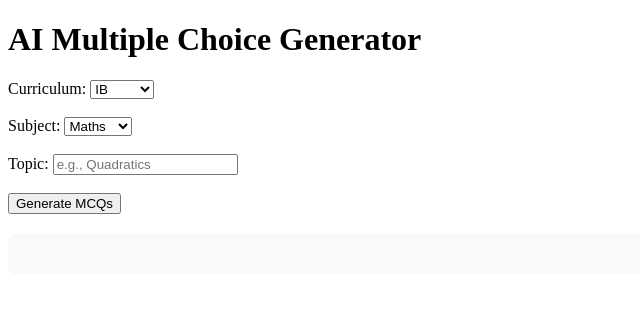
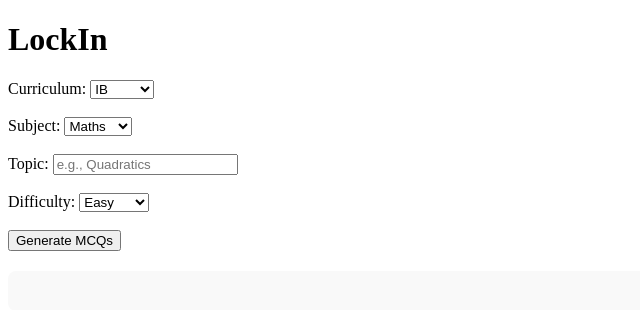
Before and after one commit to francoNovoa08/LockIn-demo, a Flask app: page / in a window 1280 px wide. Shown: the top 310 px of the page, without its empty margins (0-640 px from the left). Run offline with Flask 3, Linux system fonts and the light colour scheme.

Commit message:
Add difficulty selector

```diff
--- a/main.py
+++ b/main.py
@@ -1,7 +1,7 @@
 import os
 
+from flask import Flask, jsonify, render_template, request
 from openai import OpenAI
-from flask import Flask, jsonify, render_template, request
 
 app = Flask(__name__)
 client = OpenAI(api_key=os.getenv("OPENAI_API_KEY"))
@@ -18,11 +18,14 @@ def generate_mcqs():
     curriculum = data.get("curriculum", "IB")
     subject = data.get("subject", "Math")
     topic = data.get("topic", "Functions")
+    difficulty = data.get("difficulty", "Medium")
 
     prompt = f"""
 You are an expert {curriculum} {subject} tutor.
 
 Generate 3 multiple-choice questions (MCQs) on the topic "{topic}" for the {curriculum} curriculum.
+Ensure the questions are relevant to the {curriculum} curriculum. Abide by this strictly.
+Make the questions suitable for {difficulty} level students.
 Each question must have:
 - A clear question
 - 4 answer options labeled A–D
@@ -43,14 +46,14 @@ Format exactly like this:
 """
 
     try:
-        response = openai.ChatCompletion.create(model="gpt-4o",
-                                                messages=[{
-                                                    "role": "user",
-                                                    "content": prompt
-                                                }],
-                                                temperature=0.7,
-                                                max_tokens=1000)
-        content = response["choices"][0]["message"]["content"]
+        response = client.chat.completions.create(model="gpt-4o",
+                                                  messages=[{
+                                                      "role": "user",
+                                                      "content": prompt
+                                                  }],
+                                                  temperature=0.7,
+                                                  max_tokens=1000)
+        content = response.choices[0].message.content
         return jsonify({"questions": content})
 
     except Exception as e:
--- a/requirements.txt
+++ b/requirements.txt
@@ -1,2 +1,2 @@
 flask
-openai
+openai>=1.0.0
--- a/templates/index.html
+++ b/templates/index.html
@@ -8,11 +8,12 @@
       const curriculum = document.getElementById('curriculum').value;
       const subject = document.getElementById('subject').value;
       const topic = document.getElementById('topic').value;
+      const difficulty = document.getElementById('difficulty').value
 
       const res = await fetch('/generate', {
         method: 'POST',
         headers: { 'Content-Type': 'application/json' },
-        body: JSON.stringify({ curriculum, subject, topic })
+        body: JSON.stringify({ curriculum, subject, topic, difficulty })
       });
 
       const data = await res.json();
@@ -27,7 +28,7 @@
   </script>
 </head>
 <body>
-  <h1>AI Multiple Choice Generator</h1>
+  <h1>LockIn</h1>
 
   <label for="curriculum">Curriculum:</label>
   <select id="curriculum">
@@ -45,6 +46,13 @@
   <label for="topic">Topic:</label>
   <input type="text" id="topic" placeholder="e.g., Quadratics"><br><br>
 
+  <label for="difficulty">Difficulty:</label>
+  <select id="difficulty">
+    <option value="Easy">Easy</option>
+    <option value="Medium">Medium</option>
+    <option value="Hard">Hard</option>
+  </select><br><br>
+
   <button onclick="generateQuestions()">Generate MCQs</button>
 
   <pre id="output" style="margin-top: 20px; white-space: pre-wrap; background-color: #f9f9f9; padding: 20px; border-radius: 8px;"></pre>
```
